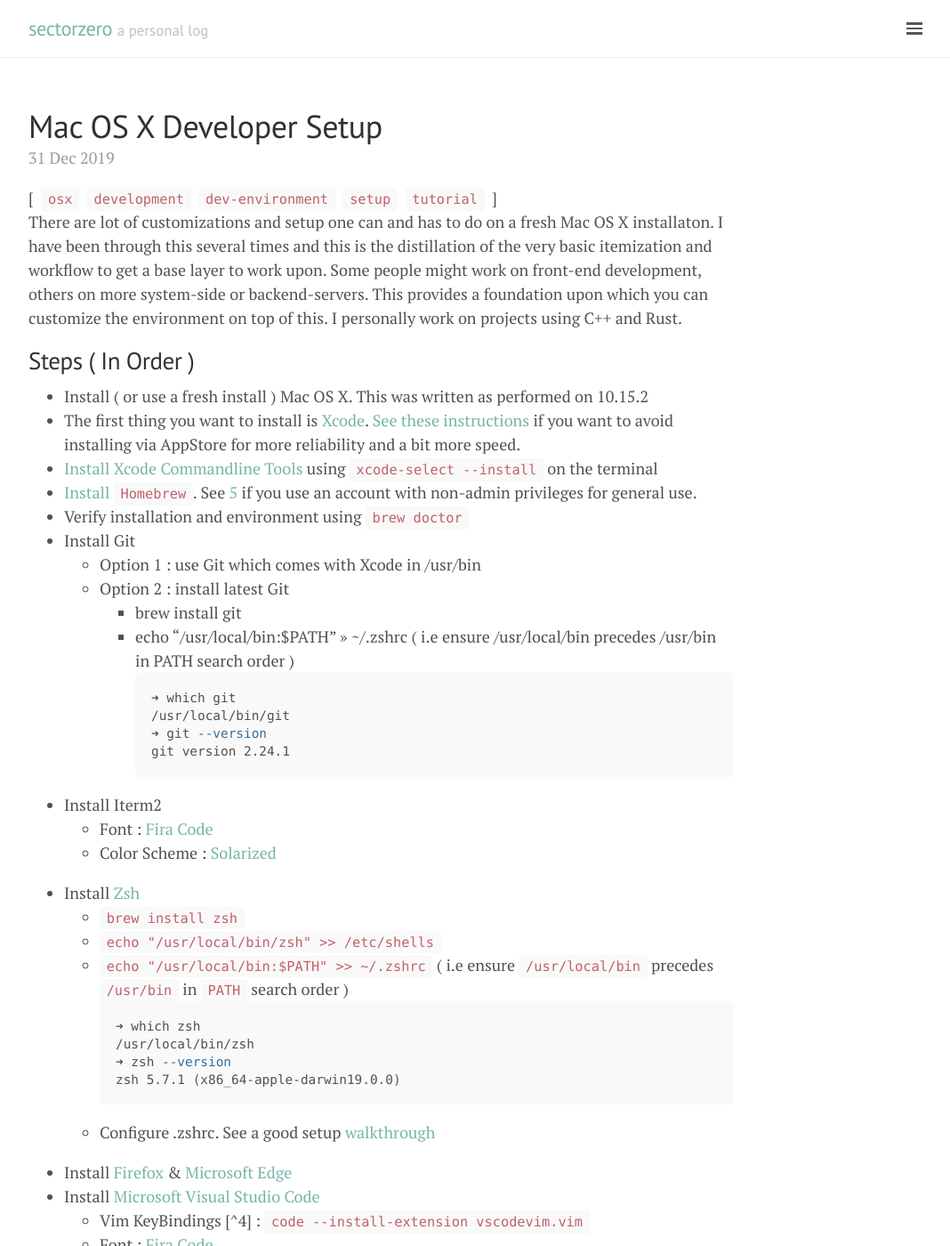
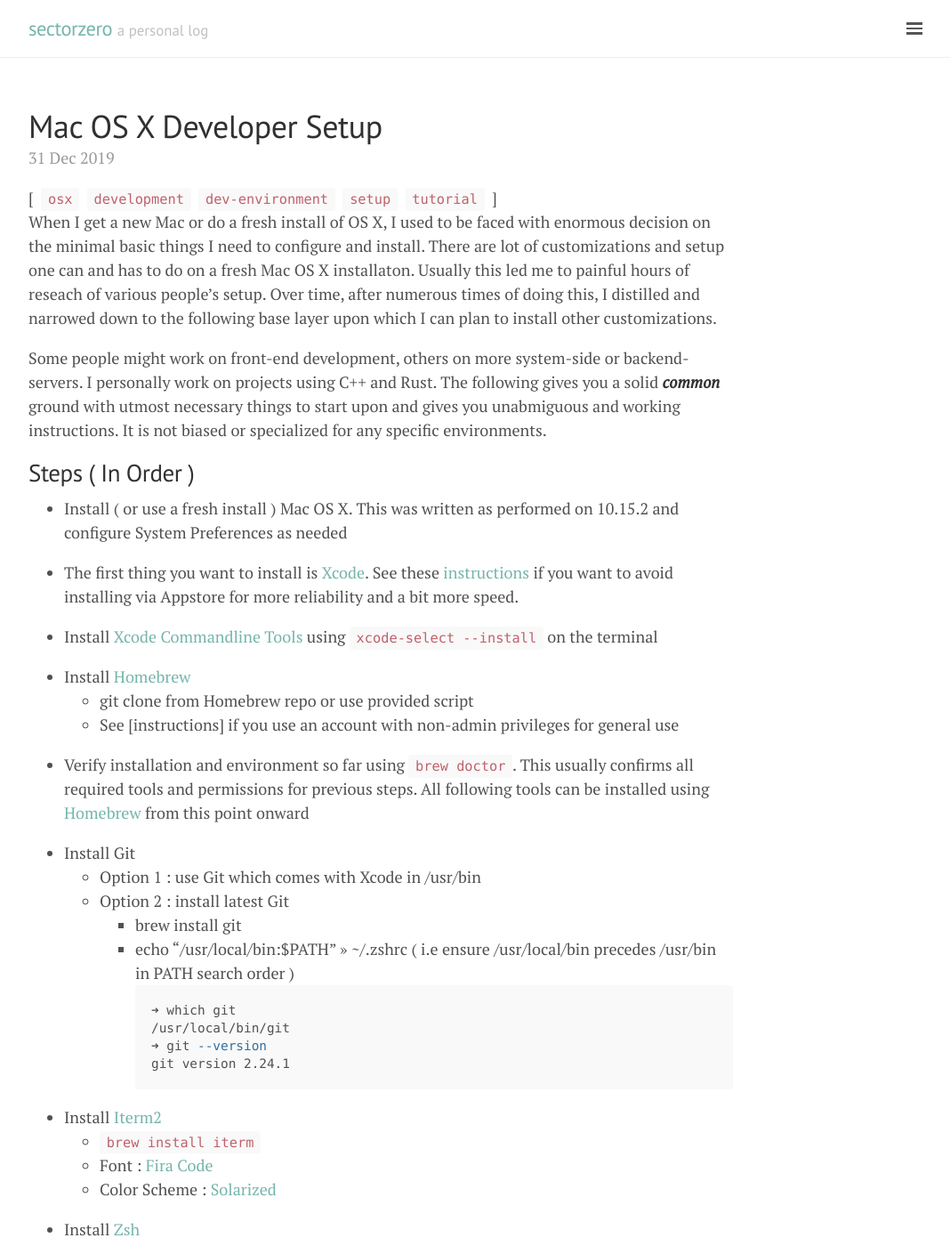
Before and after one commit to sectorzero/sectorzero.github.io, a Jekyll site: the page built from _posts/2019-12-31-mac-os-x-setup.md, in a window 1280 px wide and 1400 px high. Shown: the whole window at 89% size, without its empty margins (212-1280 px from the left). Built offline with Jekyll 4.4.1, drawn with Linux system fonts in a browser that asks for light colours; some of the changed text lies outside the part shown.

Commit message:
blog post : mac-os-x-setup

````diff
--- a/_posts/2019-12-31-mac-os-x-setup.md
+++ b/_posts/2019-12-31-mac-os-x-setup.md
@@ -9,15 +9,24 @@
   - /post/mac-os-x-setup/
 ---
 
-There are lot of customizations and setup one can and has to do on a fresh Mac OS X installaton. I have been through this several times and this is the distillation of the very basic itemization and workflow to get a base layer to work upon. Some people might work on front-end development, others on more system-side or backend-servers. This provides a foundation upon which you can customize the environment on top of this. I personally work on projects using C++ and Rust.
+When I get a new Mac or do a fresh install of OS X, I used to be faced with enormous decision on the minimal basic things I need to configure and install. There are lot of customizations and setup one can and has to do on a fresh Mac OS X installaton. Usually this led me to painful hours of reseach of various people's setup. Over time, after numerous times of doing this, I distilled and narrowed down to the following base layer upon which I can plan to install other customizations.
+
+Some people might work on front-end development, others on more system-side or backend-servers. I personally work on projects using C++ and Rust. The following gives you a solid ***common*** ground with utmost necessary things to start upon and gives you unabmiguous and working instructions. It is not biased or specialized for any specific environments.
 
 ## Steps ( In Order )
 
-* Install ( or use a fresh install ) Mac OS X. This was written as performed on 10.15.2
-* The first thing you want to install is [Xcode][1]. [See these instructions][2] if you want to avoid installing via AppStore for more reliability and a bit more speed.
-* [Install Xcode Commandline Tools][3] using ```xcode-select --install``` on the terminal
-* [Install `Homebrew`](https://github.com/Homebrew/brew/blob/master/docs/Installation.md). See [5] if you use an account with non-admin privileges for general use.
-* Verify installation and environment using ```brew doctor```
+* Install ( or use a fresh install ) Mac OS X. This was written as performed on 10.15.2 and configure System Preferences as needed
+
+* The first thing you want to install is [Xcode][1]. See these [instructions][2] if you want to avoid installing via Appstore for more reliability and a bit more speed.
+
+* Install [Xcode Commandline Tools][3] using ```xcode-select --install``` on the terminal
+
+* Install [Homebrew][homebrew]
+  * git clone from Homebrew repo or use provided script
+  * See [instructions] if you use an account with non-admin privileges for general use
+
+* Verify installation and environment so far using ```brew doctor```. This usually confirms all required tools and permissions for previous steps. All following tools can be installed using [Homebrew][homebrew] from this point onward
+
 * Install Git
     * Option 1 : use Git which comes with Xcode in /usr/bin
     * Option 2 : install latest Git
@@ -29,10 +38,14 @@
         ➜ git --version
         git version 2.24.1
       ```
-* Install Iterm2
+
+* Install [Iterm2][iterm2]
+  * ```brew install iterm```
   * Font : [Fira Code][7]
   * Color Scheme : [Solarized][8]
-* Install [Zsh][9]
+
+* Install [Zsh][zsh]
+  * Mac Os X >= Catalina comes with Zsh, but you need to upgrade to latest Zsh yourself.
   * ```brew install zsh```
   * ```echo "/usr/local/bin/zsh" >> /etc/shells```
   * ```echo "/usr/local/bin:$PATH" >> ~/.zshrc``` ( i.e ensure `/usr/local/bin` precedes `/usr/bin` in `PATH` search order )
@@ -43,15 +56,22 @@
     zsh 5.7.1 (x86_64-apple-darwin19.0.0)
   ```
   * Configure .zshrc. See a good setup [walkthrough][5]
-* Install [Firefox](https://www.mozilla.org/en-US/firefox/new/) & [Microsoft Edge](https://www.microsoftedgeinsider.com/en-us/download)
-* Install [Microsoft Visual Studio Code](https://code.visualstudio.com/docs/setup/mac)
-    * Vim KeyBindings [^4] : ```code --install-extension vscodevim.vim```
+
+* Install Browsers
+  * [Firefox][firefox]
+  * [Microsoft Edge][edge] ( chrome based - it is really good )
+
+* Install [Microsoft Visual Studio Code][vscode]
+    * [Vim KeyBindings][6] : ```code --install-extension vscodevim.vim```
     * Font : [Fira Code][7]
     * Color Scheme : [Solarized][8]
-* Optional : Add user to sudoers via admin account
-* Optional : Install openssl
-* Useful Tools
-  * aria2c ( install via Homebrew )
+
+* Optional
+  * Add user to sudoers via admin account, if needed
+  * Install [Openssl][openssl]
+
+* Some useful tools to keep in mind for general use
+  * [aria2][aria2] ( install via Homebrew )
   * diskutil
   * nettop
   * fs_usage
@@ -67,5 +87,11 @@
 [6]: <https://www.barbarianmeetscoding.com/blog/2019/02/08/boost-your-coding-fu-with-vscode-and-vim> "Visual Studio Code and Vim"
 [7]: <https://github.com/tonsky/FiraCode/wiki/Installing> "Fira Code"
 [8]: <https://ethanschoonover.com/solarized/> "Solarized Color Scheme"
-[9]: <http://zsh.sourceforge.net/> "Z Shell"
-[10]: <https://medium.com/@timmykko/using-openssl-library-with-macos-sierra-7807cfd47892> "Openssl on Mac Os X"
+[zsh]: <http://zsh.sourceforge.net/> "Z Shell"
+[openssl]: <https://medium.com/@timmykko/using-openssl-library-with-macos-sierra-7807cfd47892> "Openssl on Mac Os X"
+[firefox]: <https://www.mozilla.org/en-US/firefox/new/>
+[vscode]: <https://code.visualstudio.com/docs/setup/mac> "Microsoft Visual Studio Code For Mac"
+[homebrew]: <https://github.com/Homebrew/brew/blob/master/docs/Installation.md> "Homebrew"
+[edge]: <https://www.microsoftedgeinsider.com/en-us/download> "Microsoft Edge"
+[iterm2]: <https://iterm2.com/> "Iterm2"
+[aria2]: <https://aria2.github.io/> "Aria2"
````
